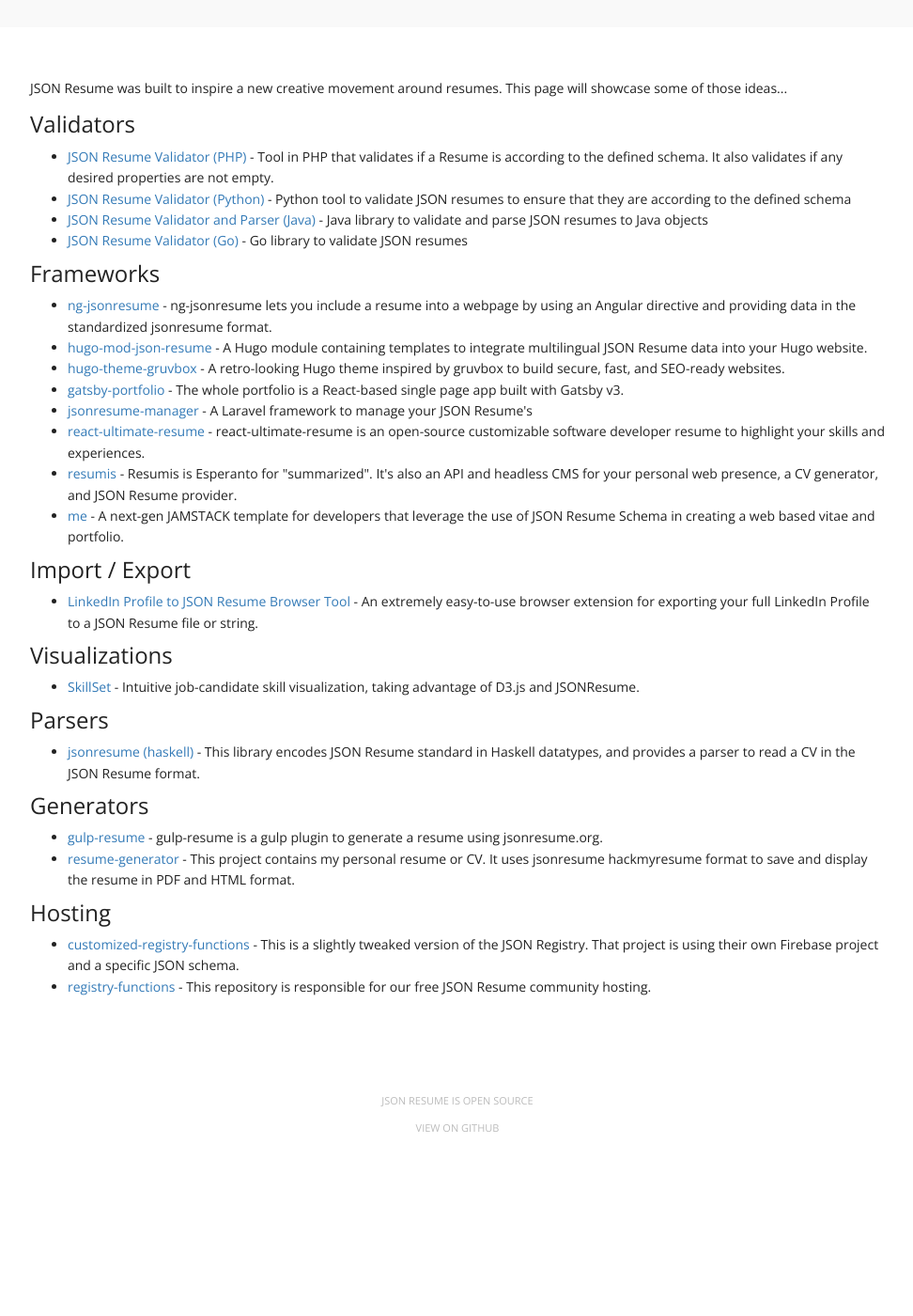
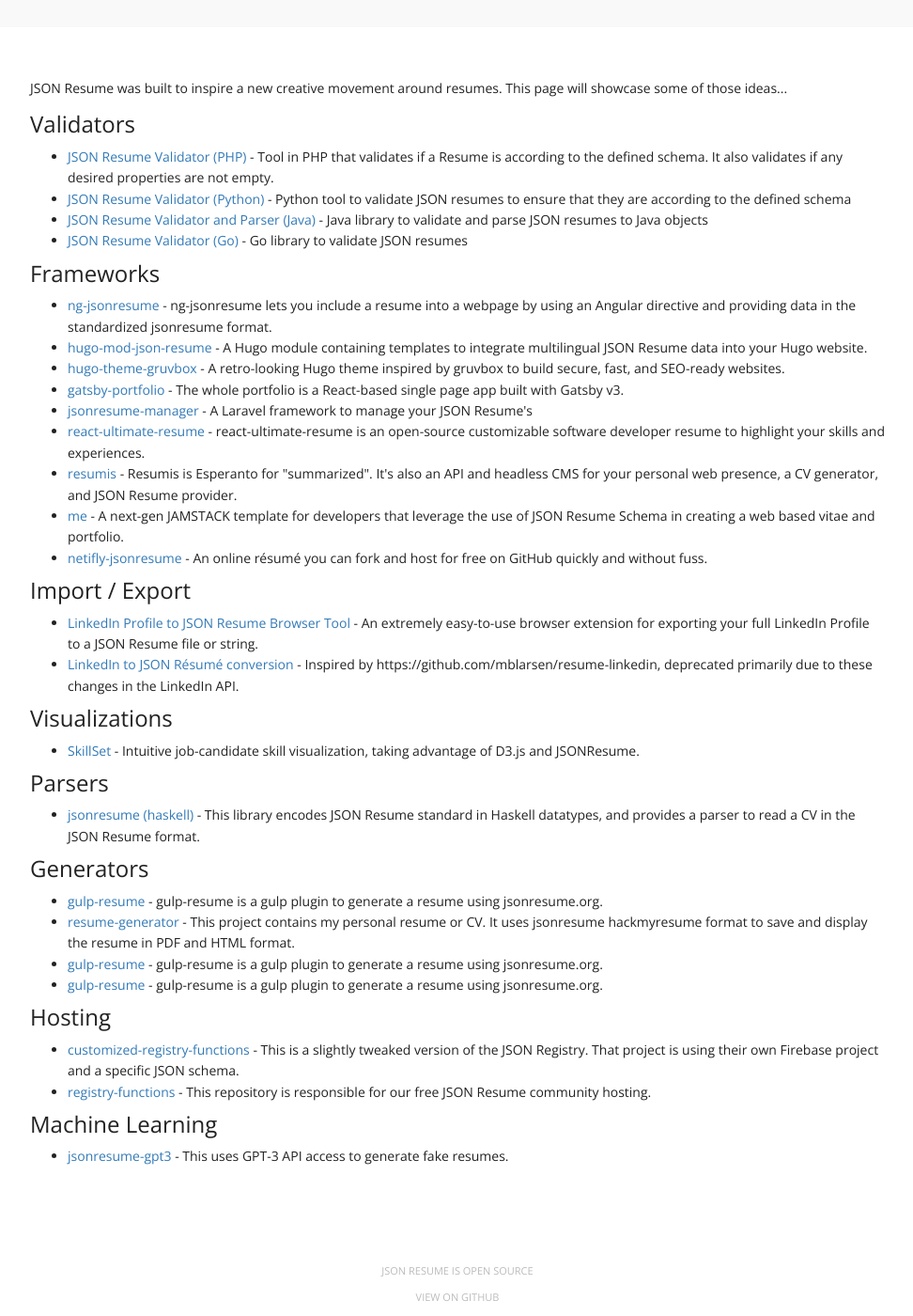
Before and after one commit to jsonresume/resume-website, a Jekyll site: the page built from projects.html, in a window 1280 px wide and 1400 px high, scrolled down 281 px. Shown: the whole window at 94% size, without its empty margins (153-1125 px from the left). Built offline with Jekyll 4.4.1, drawn with Linux system fonts in a browser that asks for light colours; nearby versions of some CDN libraries; a script that is not in the unit is left out; before the commit the page ends 1500 px from its top, so only the background shows below that.

Commit message:
projects

```diff
--- a/_data/projects.yaml
+++ b/_data/projects.yaml
@@ -21,6 +21,11 @@
 - name: LinkedIn Profile to JSON Resume Browser Tool
   description: An extremely easy-to-use browser extension for exporting your full LinkedIn Profile to a JSON Resume file or string.
   link: https://github.com/joshuatz/linkedin-to-jsonresume
+  category: transfer
+
+- name: LinkedIn to JSON Résumé conversion
+  description: Inspired by https://github.com/mblarsen/resume-linkedin, deprecated primarily due to these changes in the LinkedIn API.
+  link: https://github.com/w0rd-driven/jsonresume-linkedin
   category: transfer
 
 - name: SkillSet
@@ -97,3 +102,28 @@
   link: https://github.com/jkga/me
   description: A next-gen JAMSTACK template for developers that leverage the use of JSON Resume Schema in creating a web based vitae and portfolio.
   category: framework
+
+- name: jsonresume-types
+  link: https://github.com/kurone-kito/jsonresume-types
+  description: TypeScript type definition for JSON Resume
+  category: types
+
+- name: jsonresume-gpt3
+  link: https://github.com/jsonresume/jsonresume-gpt3
+  description: This uses GPT-3 API access to generate fake resumes.
+  category: ml
+
+- name: gulp-resume
+  link: https://github.com/mattberther/gulp-resume
+  description: gulp-resume is a gulp plugin to generate a resume using jsonresume.org.
+  category: generator
+
+- name: gulp-resume
+  link: https://github.com/mattberther/gulp-resume
+  description: gulp-resume is a gulp plugin to generate a resume using jsonresume.org.
+  category: generator
+
+- name: netifly-jsonresume
+  link: https://github.com/lowerbarriers/resume
+  description: An online résumé you can fork and host for free on GitHub quickly and without fuss.
+  category: framework
--- a/projects.html
+++ b/projects.html
@@ -89,6 +89,16 @@
         </li>
         {% endif %} {% endfor %}
       </ul>
+      <h3>Machine Learning</h3>
+      <ul>
+        {% for project in site.data.projects %} {% if project.category == 'ml'
+        %}
+        <li>
+          <a href="{{project.link}}">{{project.name}}</a> -
+          {{project.description}}
+        </li>
+        {% endif %} {% endfor %}
+      </ul>
     </div>
   </div>
 </div>
```
